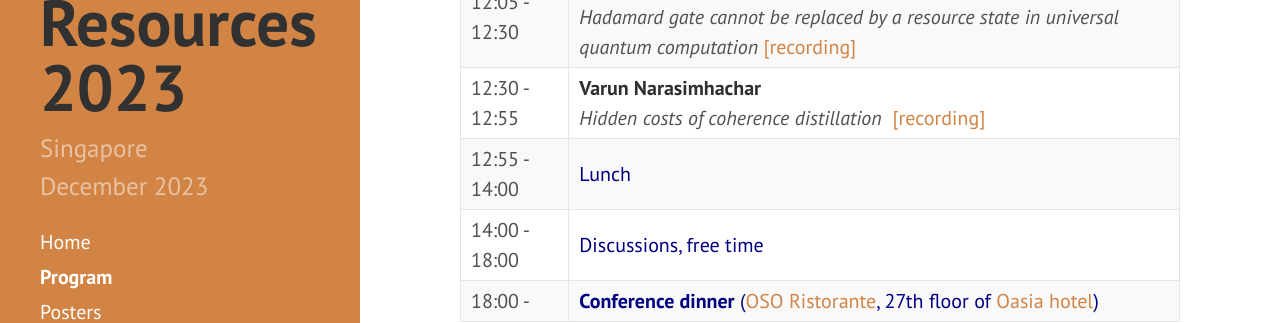
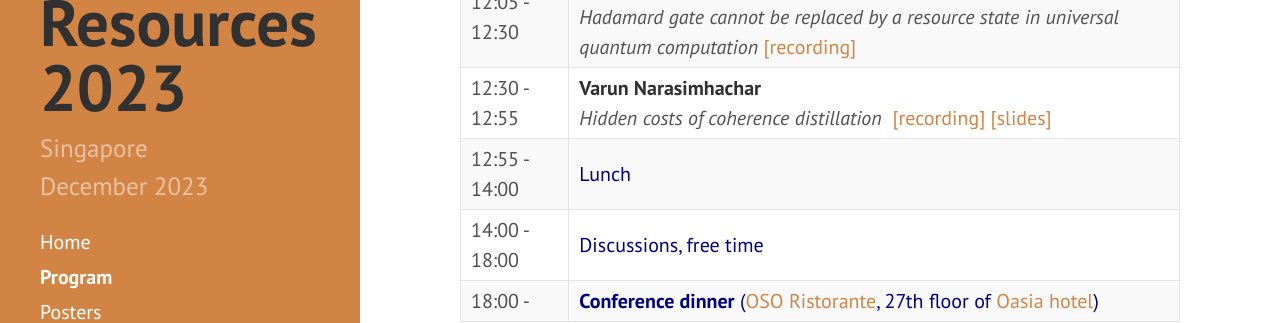
Before and after one commit to RyujiPat2/RyujiPat2.github.io, a Jekyll site: the page built from program.md, in a window 1280 px wide and 900 px high, scrolled down 3790 px. Shown: the part 155-478 px from the top of the window. Built offline with Jekyll 4.4.1, drawn with Linux system fonts in a browser that asks for light colours; nearby versions of some CDN libraries.

Commit message:
Update program.md

```diff
--- a/program.md
+++ b/program.md
@@ -76,7 +76,7 @@ order: 2
 || *Chair: Alexander Streltsov* |
 | 11:30 - 12:05  | <span class="p-contrib"><b>Xiao Yuan</b><br /><i>Virtual quantum resource distillation</i><a href="https://youtu.be/9JK8YIa1Fgs?si=EQzkQcyzCdROkkqH">&nbsp;[recording]</a></span>        |
 | 12:05 - 12:30  | **Benjamin Jones**, Paul Skrzypczyk, and Noah Linden <br /><i>Hadamard gate cannot be replaced by a resource state in universal quantum computation</i><a href="https://youtu.be/gIj-9g7grjQ?si=8GdOErw6KTx2FjLh">&nbsp;[recording]</a>     |
-| 12:30 - 12:55  | **Varun Narasimhachar** <br /><i>Hidden costs of coherence distillation</i> <a href="https://youtu.be/16-eglwsxX8?si=w_JC0fSavPIWmU6I">&nbsp;[recording]</a>       |
+| 12:30 - 12:55  | **Varun Narasimhachar** <br /><i>Hidden costs of coherence distillation</i> <a href="https://youtu.be/16-eglwsxX8?si=w_JC0fSavPIWmU6I">&nbsp;[recording]</a><a href="https://drive.google.com/file/d/1_DNNCRiO5GJ0kDXwZ2GVY9ACQ2ZLRC4a/view?usp=sharing">&nbsp;[slides]</a>       |
 | 12:55 - 14:00  | <span class="p-invited">Lunch</span>      |
 | 14:00 - 18:00  | <span class="p-invited">Discussions, free time</span>     |
 | 18:00 -   | <span class="p-invited"><b>Conference dinner</b> (<a href="https://singapore.oso.sg/">OSO Ristorante</a>, 27th floor of <a href="https://maps.app.goo.gl/RDgatSGYPHjoTm7FA">Oasia hotel</a>)</span>     |
```
